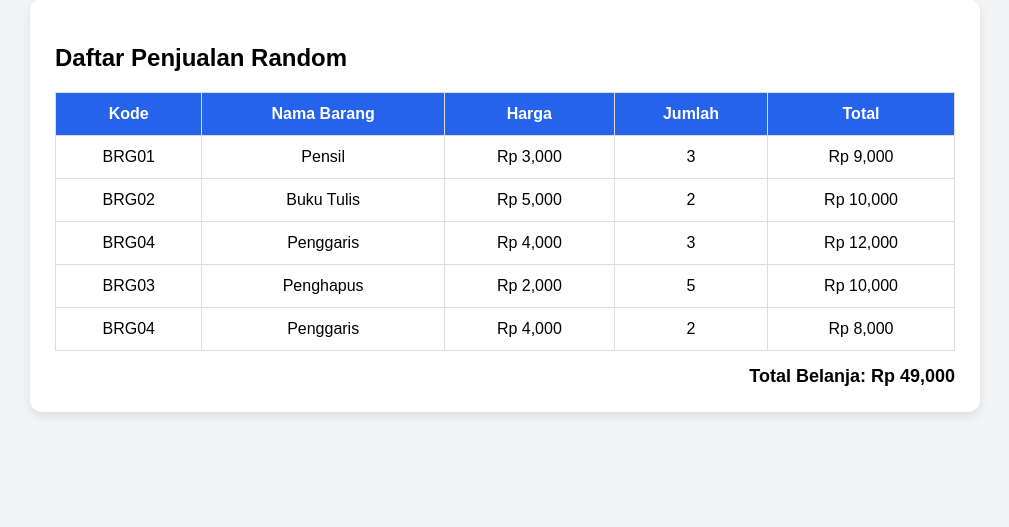
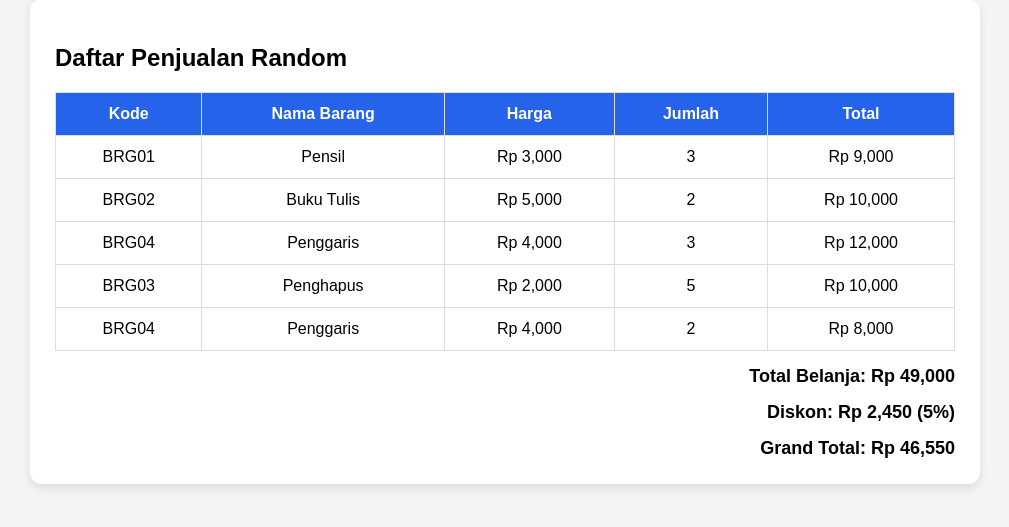
Before and after one commit to nayladelina/PolganMart, a PHP site: page /dashboard.php in a window 1280 px wide. Shown: the part 79-606 px from the top of the page, without its empty margins (135-1144 px from the left). Run offline with PHP 8.4, Linux system fonts and the light colour scheme; the visitor is signed in with stand-in values (Sample User, id 1).

Commit message:
Commit 9 – Tambahkan diskon belanja dan grand total di dashboard

```diff
--- a/dashboard.php
+++ b/dashboard.php
@@ -29,6 +29,18 @@ foreach($beli as $i => $index){
     $total[$i] = $harga_barang[$index] * $jumlah[$i];
     $grandtotal += $total[$i];
 }
+
+// Hitung Diskon
+if($grandtotal < 50000){
+    $diskon = 0.05; // 5%
+} elseif($grandtotal <= 100000){
+    $diskon = 0.10; // 10%
+} else {
+    $diskon = 0.15; // 15%
+}
+
+$nilai_diskon = $grandtotal * $diskon;
+$grandtotal_diskon = $grandtotal - $nilai_diskon;
 ?>
 <!DOCTYPE html>
 <html>
@@ -101,8 +113,10 @@ foreach($beli as $i => $index){
             ?>
         </tbody>
     </table>
-    <!-- Commit 8: Total Belanja -->
+    <!-- Commit 8 & 9: Total Belanja + Diskon -->
     <div class="total"><b>Total Belanja: Rp <?php echo number_format($grandtotal); ?></b></div>
+    <div class="total"><b>Diskon: Rp <?php echo number_format($nilai_diskon); ?> (<?php echo $diskon*100; ?>%)</b></div>
+    <div class="total"><b>Grand Total: Rp <?php echo number_format($grandtotal_diskon); ?></b></div>
 </div>
 </body>
 </html>
```
